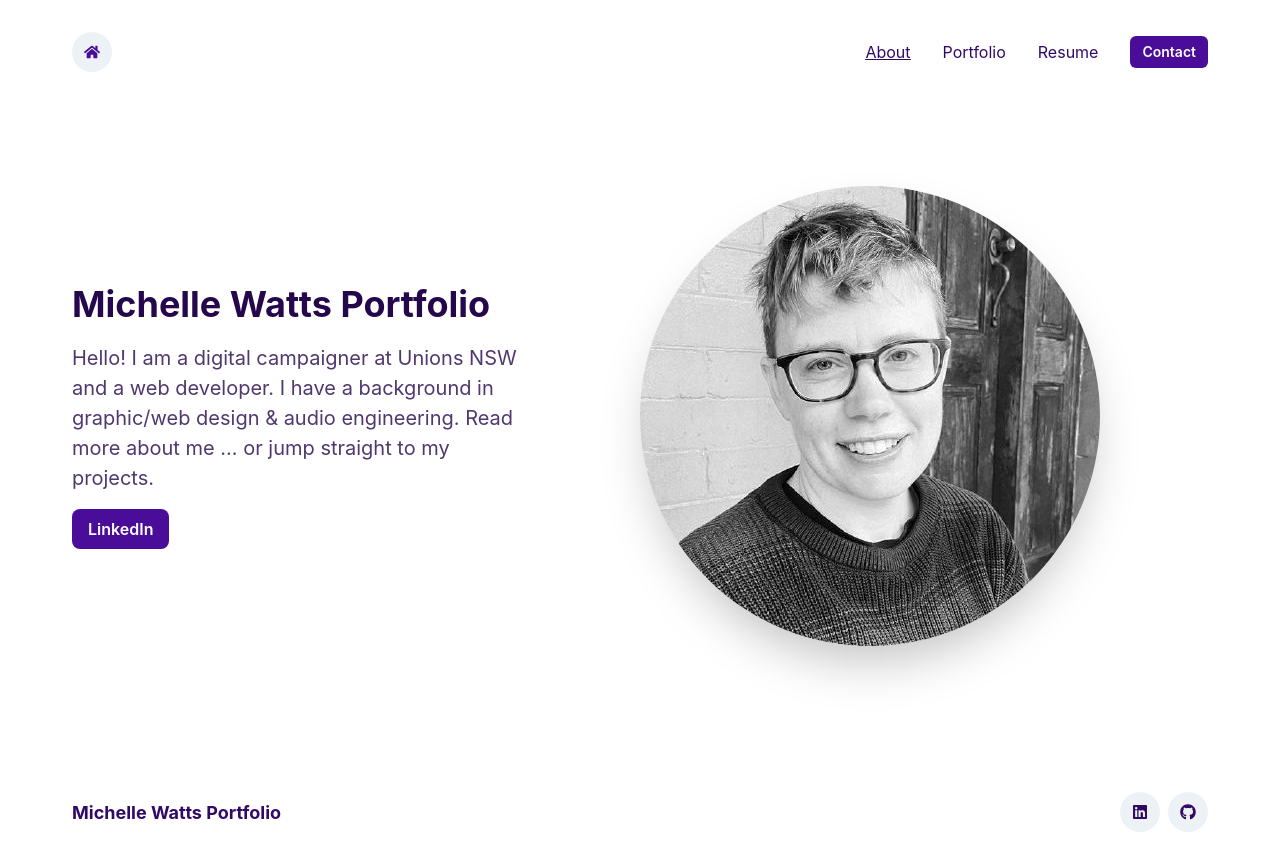
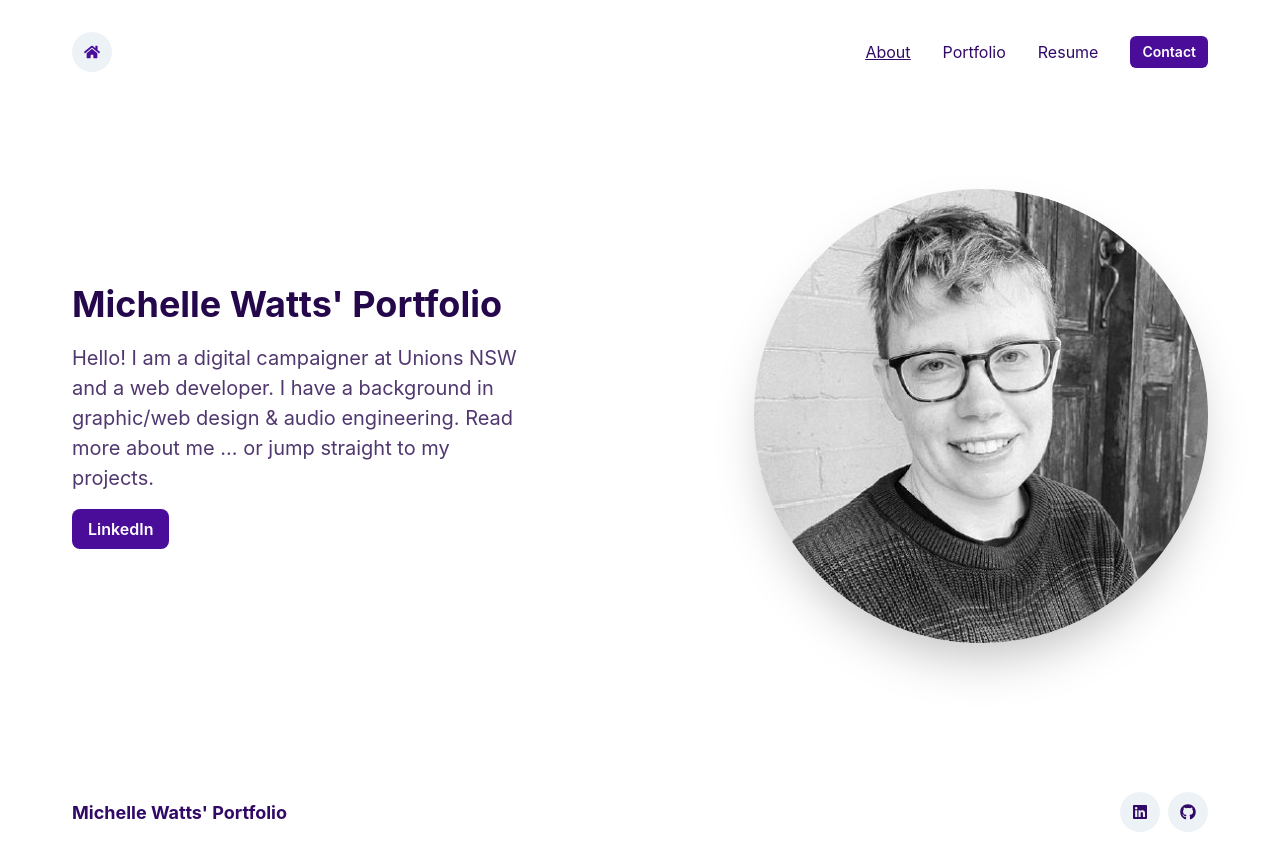
Before and after one commit to michellewatts20000/watts-react-portfolio-chakra, a React (Create React App) app: page / in a window 1280 px wide. Built offline with nearby package versions, Linux system fonts and the light colour scheme.

Commit message:
button styles

```diff
--- a/src/components/sections/Footer.js
+++ b/src/components/sections/Footer.js
@@ -15,7 +15,7 @@ function Footer() {
             color={["primary.700", "primary.700"]}
         >
             <Text color={["white", "white", "primary.700", "primary.700"]} fontSize="lg" fontWeight="bold">
-                Michelle Watts Portfolio
+                Michelle Watts' Portfolio
             </Text>
             <Spacer></Spacer>
             <IconButton icon={<FaLinkedin />} isRound='true' onClick={() => window.open('https://www.linkedin.com/in/michelle-e-watts/')}  ></IconButton>
--- a/src/components/sections/Hero.js
+++ b/src/components/sections/Hero.js
@@ -68,9 +68,9 @@ export default function Hero({
         </Link>
 
       </Stack>
-      <Box w={{ base: "80%", sm: "60%", md: "50%" }} mb={{ base: 12, md: 0 }}>
+      <Box w={{ base: "70%", sm: "50%", md: "40%" }} mb={{ base: 12, md: 0 }}>
 
-        <Image src={image} size="50%" borderRadius="full" shadow="2xl" />
+        <Image src={image} size="10%" borderRadius="full" shadow="2xl" />
       </Box>
     </Flex>
   );
--- a/src/components/sections/Navigation.js
+++ b/src/components/sections/Navigation.js
@@ -40,7 +40,7 @@ const Navigation = (props) => {
       <Flex align="center">
         <Logo
           w="100px"
-          color={["white", "white", "primary.500", "primary.500"]}
+          color={["primary.500", "primary.500"]}
         />
       </Flex>
 
--- a/src/pages/About.js
+++ b/src/pages/About.js
@@ -6,7 +6,7 @@ export default function About() {
   return (
     <MainPage>
       <Hero
-        title="Michelle Watts Portfolio"
+        title="Michelle Watts' Portfolio"
         subtitle="Hello! I am a digital campaigner at Unions NSW and a web developer. I have a background in graphic/web design & audio engineering. Read more about me ... or jump straight to my projects."
         image="/img/my-face.jpeg"
         ctaText="LinkedIn"
```
